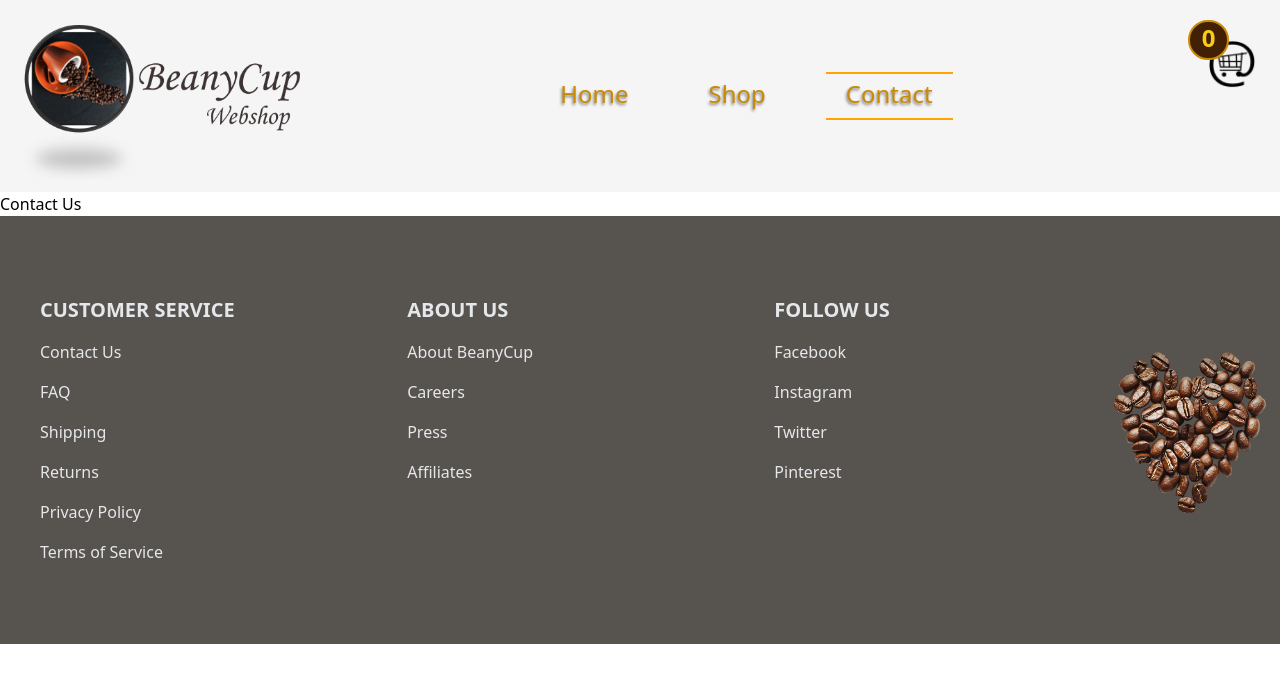
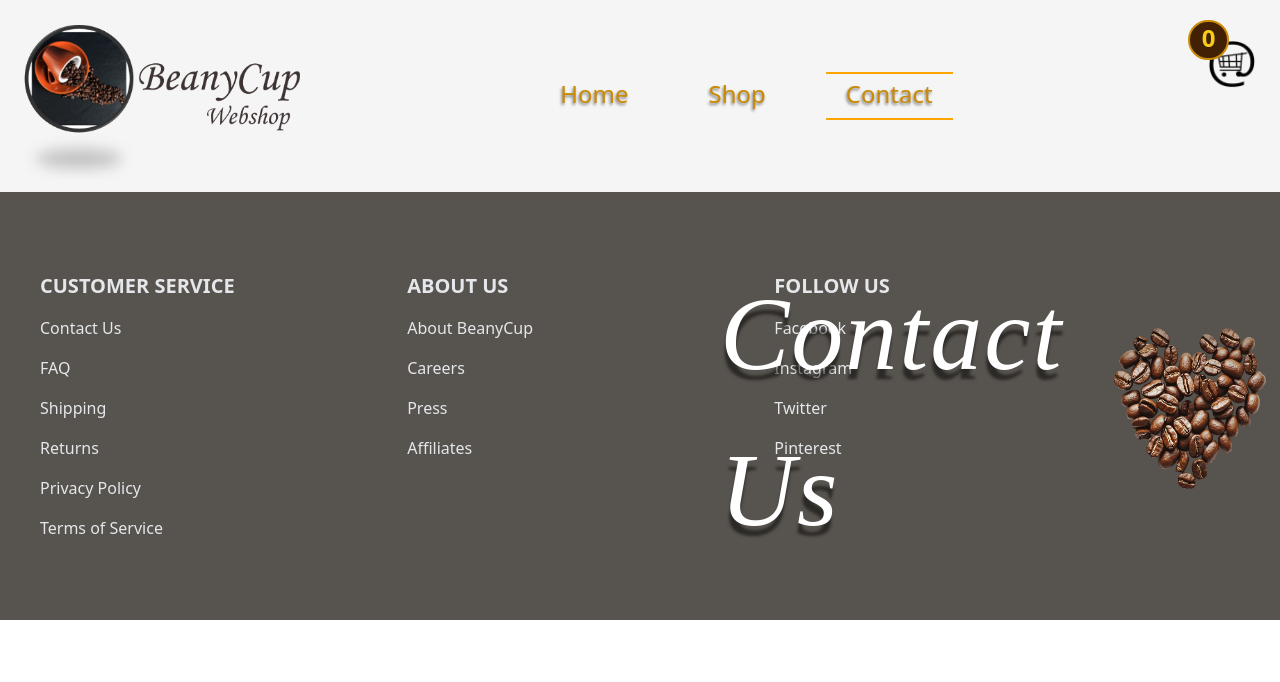
Before and after one commit to iceeqsolutions/coffee-shop, a React (Vite) app: page /contact in a window 1280 px wide. Shown: the top 682 px of the page. Built offline with nearby package versions, Linux system fonts and the light colour scheme; the HTML template or start-up script is replaced by a standard one; a web font is replaced by a local one.

Commit message:
ADD elements to home banner and make navbar static

```diff
--- a/src/components/Navbar.tsx
+++ b/src/components/Navbar.tsx
@@ -8,7 +8,7 @@ const Navbar: React.FC = () => {
   );
   return (
     <>
-      <div className="bg-neutral-100 h-48 flex justify-between">
+      <div className="bg-neutral-100 h-48 flex justify-between fixed top-0 left-0 w-full z-10">
         <img
           className="h-40 m-5"
           src="src/assets/images/BeanyCupLogo.png"
--- a/src/index.css
+++ b/src/index.css
@@ -12,6 +12,7 @@
   transition: all 0.3s ease-in-out;
 }
 
+.bannerHeading > h1,
 .banner > h2 {
   font-family: "Charm", cursive;
   font-style: italic;
--- a/src/pages/Contact.tsx
+++ b/src/pages/Contact.tsx
@@ -1,7 +1,12 @@
 const Contact: React.FC = () => {
   return (
     <>
-      <h1>Contact Us</h1>
+      <div className="mt-48 flex flex-col justify-center items-center">
+        <div className="banner relative">
+          <h2 className="absolute top-16 left-20">Contact Us</h2>
+          <img src="" alt="" className="w-full bg-contain" />
+        </div>
+      </div>
     </>
   );
 };
--- a/src/pages/Home.tsx
+++ b/src/pages/Home.tsx
@@ -1,6 +1,7 @@
 import coffeeBeans from "../assets/videos/coffeeBeans.mp4";
 import Featured from "../components/Featured";
 import Blogs from "../components/Blogs";
+import { Link } from "react-router-dom";
 
 import { HomeInterface } from "../interfaces/HomeInterface";
 
@@ -11,8 +12,16 @@ const Home: React.FC<HomeInterface> = ({
 }) => {
   return (
     <>
-      <div className="flex flex-col justify-center h-[573px] relative z-2 text-body-clr">
-        Fresh Coffe Beans
+      <div className="mt-48 flex flex-col justify-center h-[573px] relative z-2 text-body-clr">
+        <div className="h-80 bannerHeading flex flex-col justify-between absolute top-24 left-24">
+          <h1>Fresh coffee from around the world...</h1>
+          <Link
+            className="ml-10 px-5 pt-2 pb-3 w-fit rounded-xl text-2xl text-white border-2 border-white bg-opacity-75  hover:bg-white hover:text-yellow-950 hover:shadow-yellow-50 hover:shadow-[0_0_20px_2px]"
+            to="./shop"
+          >
+            Shop Now
+          </Link>
+        </div>
         <video
           className="size-full -z-[1] object-cover object-bottom brightness-50 absolute"
           src={coffeeBeans}
--- a/src/pages/Shop.tsx
+++ b/src/pages/Shop.tsx
@@ -11,7 +11,7 @@ const Shop: React.FC<ShopInterface> = ({
 
   return (
     <>
-      <div className="flex flex-col justify-center items-center">
+      <div className="mt-48 flex flex-col justify-center items-center">
         <div className="banner relative">
           <h2 className="absolute top-16 left-20">Coffee Shop</h2>
           <img
```
